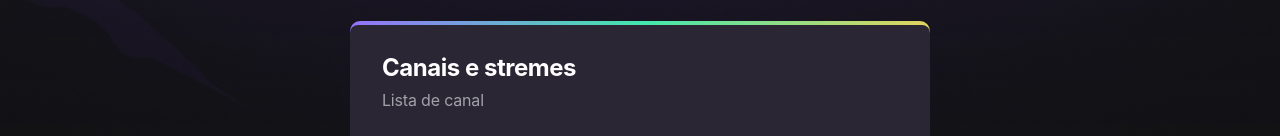
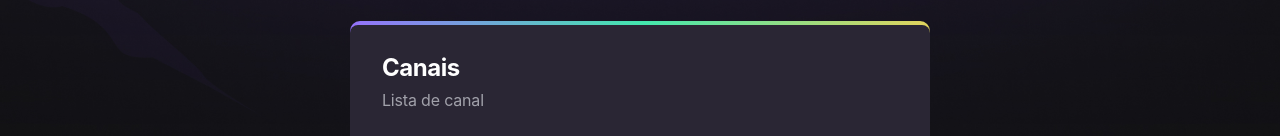
Before and after one commit to Kakariko2000/Nlw-esports-explore, a plain HTML site: page index.html in a window 1280 px wide. Shown: the part 410-546 px from the top of the page. Drawn offline with Linux system fonts and the light colour scheme; grey boxes are pictures that could not be loaded; a web font is replaced by a local one.

Commit message:
atuliazaçao2

```diff
--- a/index.html
+++ b/index.html
@@ -59,7 +59,7 @@
 
         <section >
           <div>
-             <h2>Canais e stremes </h2>
+             <h2>Canais</h2>
              <p>Lista de canal</p>
 
                <ul class="channel-list">
```
